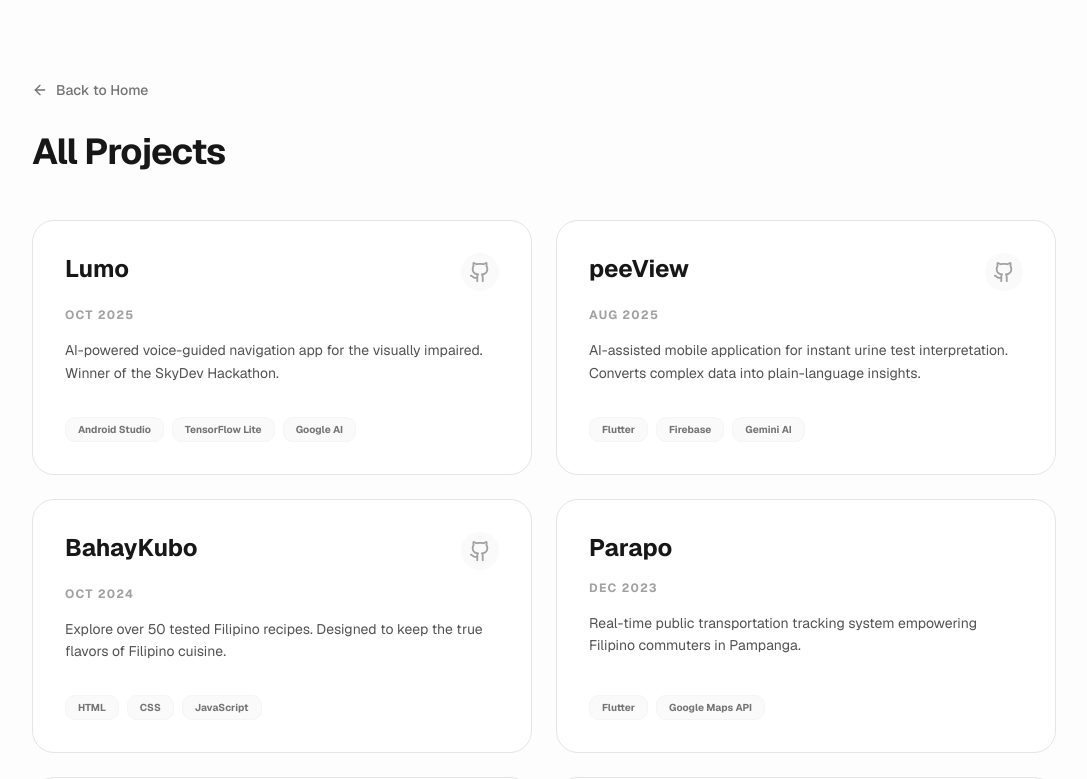
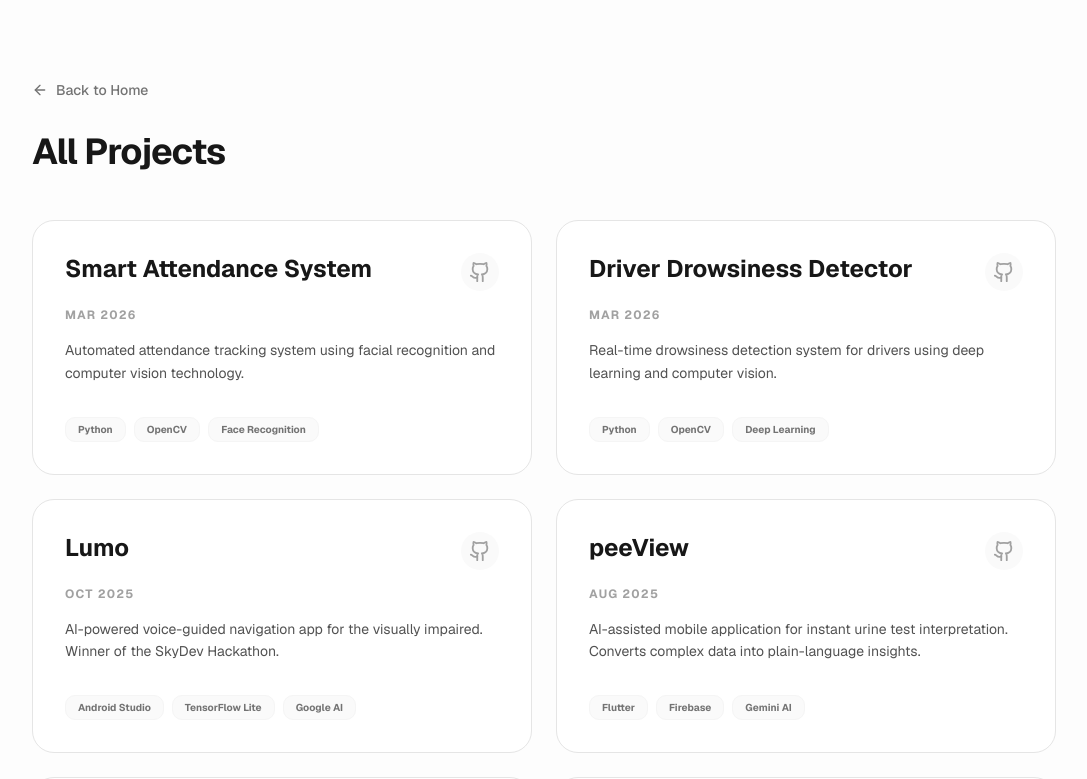
Before and after one commit to ciellamher/my-portfolio, a Next.js app: page /projects in a window 1280 px wide. Shown: the top 779 px of the page, without its empty margins (96-1183 px from the left). Built offline with nearby package versions, Linux system fonts and the light colour scheme.

Commit message:
Add Smart Attendance System and Driver Drowsiness Detector projects

```diff
--- a/app/projects/page.tsx
+++ b/app/projects/page.tsx
@@ -3,6 +3,20 @@ import Link from 'next/link';
 import { ArrowLeft, Github, Trophy } from 'lucide-react';
 
 const allProjects = [
+  {
+    name: "Smart Attendance System",
+    date: "Mar 2026",
+    desc: "Automated attendance tracking system using facial recognition and computer vision technology.",
+    tech: ["Python", "OpenCV", "Face Recognition"],
+    link: "https://github.com/ciellamher/Smart-Attendance-System",
+  },
+  {
+    name: "Driver Drowsiness Detector",
+    date: "Mar 2026",
+    desc: "Real-time drowsiness detection system for drivers using deep learning and computer vision.",
+    tech: ["Python", "OpenCV", "Deep Learning"],
+    link: "https://github.com/ciellamher/driver_drowsiness_detector",
+  },
   {
     name: "Lumo",
     date: "Oct 2025",
```
